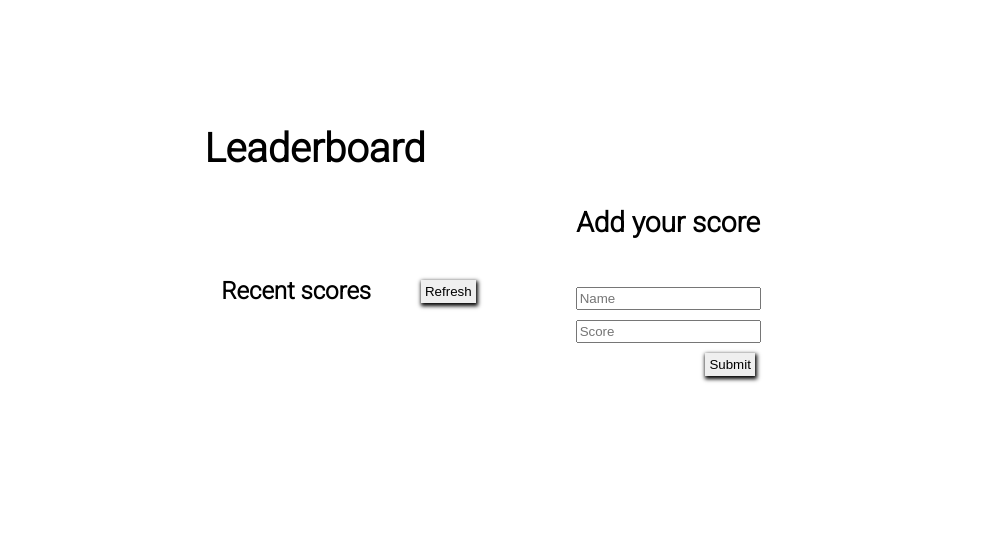
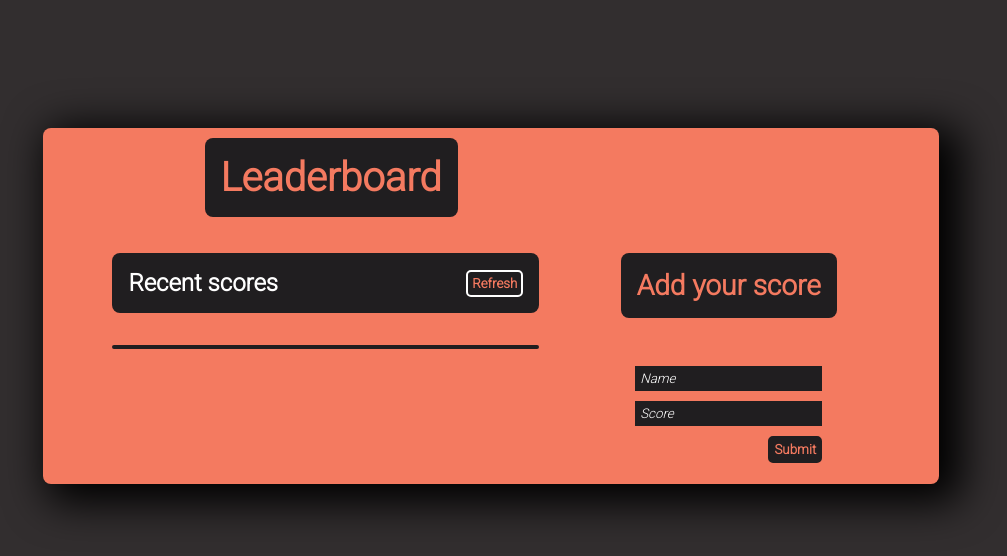
Before and after one commit to Masuduzzaman811/Leaderboard-list, a website built with webpack: page src/index.html in a window 1280 px wide. Shown: the whole page, without its empty margins (149-1156 px from the left). Built offline with nearby package versions, Linux system fonts and the light colour scheme; no server answers.

Commit message:
add styles to make attractive UI

```diff
--- a/src/style.css
+++ b/src/style.css
@@ -9,25 +9,38 @@
 body {
   list-style: none;
   font-family: 'Roboto', sans-serif;
+  background: #322e2f;
 }
 
 .main-content {
-  width: 80%;
-  margin: 0 auto auto;
-  height: 30rem;
+  width: 70%;
+  margin: auto;
+  margin-top: 10%;
+  height: 100%;
   display: flex;
   justify-content: center;
   align-items: center;
+  background-color: #f47a60;
+  box-shadow: 13px 9px 42px 10px;
+  border-radius: 8px;
+  padding: 10px;
 }
 
 h1 {
+  color: #f47a60;
+  background-color: #201e20;
+  padding: 1rem;
   text-align: center;
-  padding-left: 20px;
-  padding-top: 30px;
   position: relative;
-  top: -9px;
-  left: -186px;
+  left: -160px;
   font-size: 40px;
+  padding-left: -52px;
+  font-family: 'Roboto', sans-serif;
+  -webkit-border-radius: 8px;
+  -moz-border-radius: 8px;
+  -ms-border-radius: 8px;
+  -o-border-radius: 8px;
+  border-radius: 8px;
 }
 
 .content {
@@ -38,29 +51,44 @@ h1 {
   align-items: center;
   width: 100%;
   gap: 25px;
+  position: relative;
 }
 
 .column1 {
   display: flex;
-  justify-content: center;
-  align-items: center;
-  gap: 100px;
+  justify-content: space-evenly;
+  width: inherit;
+  padding: 11px;
+}
+
+h2 {
+  color: #fff;
+  font-family: 'Roboto', sans-serif;
 }
 
 .column2 {
   display: flex;
   flex-direction: column;
+  padding: 10px;
 }
 
 .first-line {
+  background-color: #201e20;
   display: flex;
-  justify-content: center;
+  justify-content: space-between;
   align-items: center;
-  gap: 50px;
+  margin-bottom: 2rem;
+  padding: 1rem;
+  -webkit-border-radius: 8px;
+  -moz-border-radius: 8px;
+  -ms-border-radius: 8px;
+  -o-border-radius: 8px;
+  border-radius: 8px;
 }
 
 .scores {
   list-style: none;
+  text-transform: capitalize;
 }
 
 .display-section {
@@ -69,22 +97,68 @@ h1 {
   margin-top: 22px;
 }
 
+.display-column2 {
+  width: 50%;
+}
+
 .score-item {
   padding: 2px;
+  padding: 5px;
+  color: #eee;
+  font-weight: 600;
+  font-family: 'Roboto', sans-serif;
 }
 
-.refresh-btn {
+button {
   padding: 4px;
-  border: 0;
-  box-shadow: 1px 2px 4px 1px;
+  border: 2px solid white;
+  color: #f47a60;
+  font-weight: bold;
+  background: bottom;
+  border-radius: 5px;
+  font-family: 'Roboto', sans-serif;
+}
+
+button:hover {
+  transform: scale(1.2);
+  -webkit-transform: scale(1.2);
+  -moz-transform: scale(1.2);
+  -ms-transform: scale(1.2);
+  -o-transform: scale(1.2);
+}
+
+button:active {
+  transform: scale(0.9);
+  -webkit-transform: scale(0.9);
+  -moz-transform: scale(0.9);
+  -ms-transform: scale(0.9);
+  -o-transform: scale(0.9);
+}
+
+.recent-score-list {
+  border: 2px solid #201e20;
+  -webkit-border-radius: 8px;
+  -moz-border-radius: 8px;
+  -ms-border-radius: 8px;
+  -o-border-radius: 8px;
+  border-radius: 8px;
 }
 
 .recent-score-list ul li:nth-child(even) {
-  background: rgba(227, 227, 227, 0.836);
+  background-color: #201e20;
 }
 
 h3 {
   font-size: 28px;
+  color: #f47a60;
+  background-color: #201e20;
+  padding: 1rem;
+  font-family: 'Roboto', sans-serif;
+  -webkit-border-radius: 8px;
+  -moz-border-radius: 8px;
+  -ms-border-radius: 8px;
+  -o-border-radius: 8px;
+  border-radius: 8px;
 }
 
 .adding-data {
@@ -93,6 +167,8 @@ h3 {
   align-items: center;
   flex-direction: column;
   gap: 48px;
+  width: 33%;
+  margin-top: inherit;
 }
 
 .input-boxes {
@@ -104,13 +180,23 @@ h3 {
 }
 
 input {
+  padding: 5px;
+  width: 100%;
+  border: none;
+  color: white;
   outline: none;
-  padding: 2px;
+  background-color: #201e20;
+}
+
+::placeholder {
+  color: #fff;
+  font-weight: 500;
+  font-style: italic;
+  font-family: 'Roboto', sans-serif;
 }
 
 #submit-btn {
-  padding: 4px;
-  border: 0;
-  box-shadow: 1px 2px 4px 1px;
-  margin-left: 124px;
+  border: 2px solid #201e20;
+  background-color: #201e20;
+  align-self: flex-end;
 }
```
Also changed, not shown: dist/bundle0694253c0da631a53810.js (added), dist/bundle6008a2b06e96b31095ee.js (deleted), dist/index.html.
